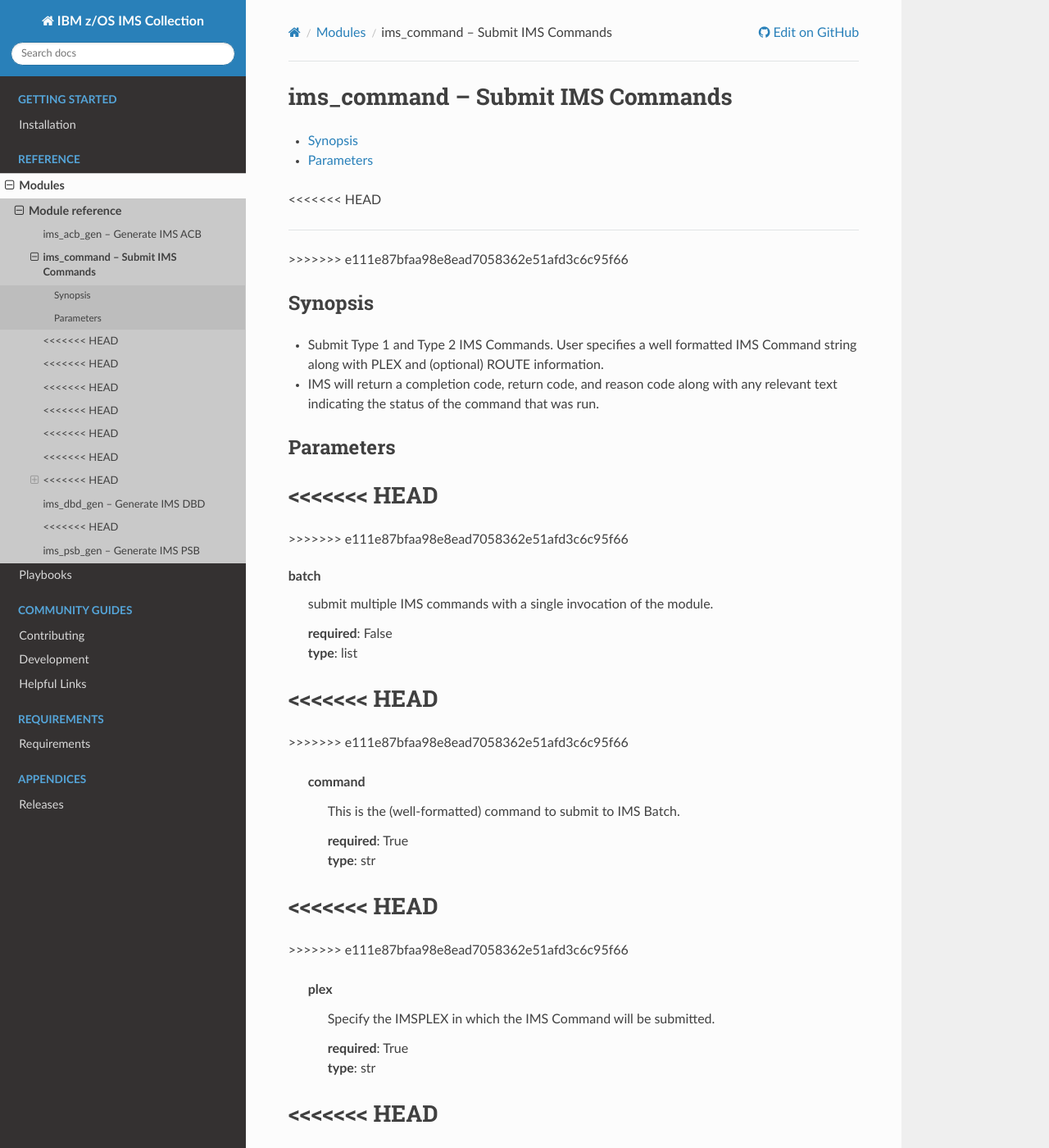
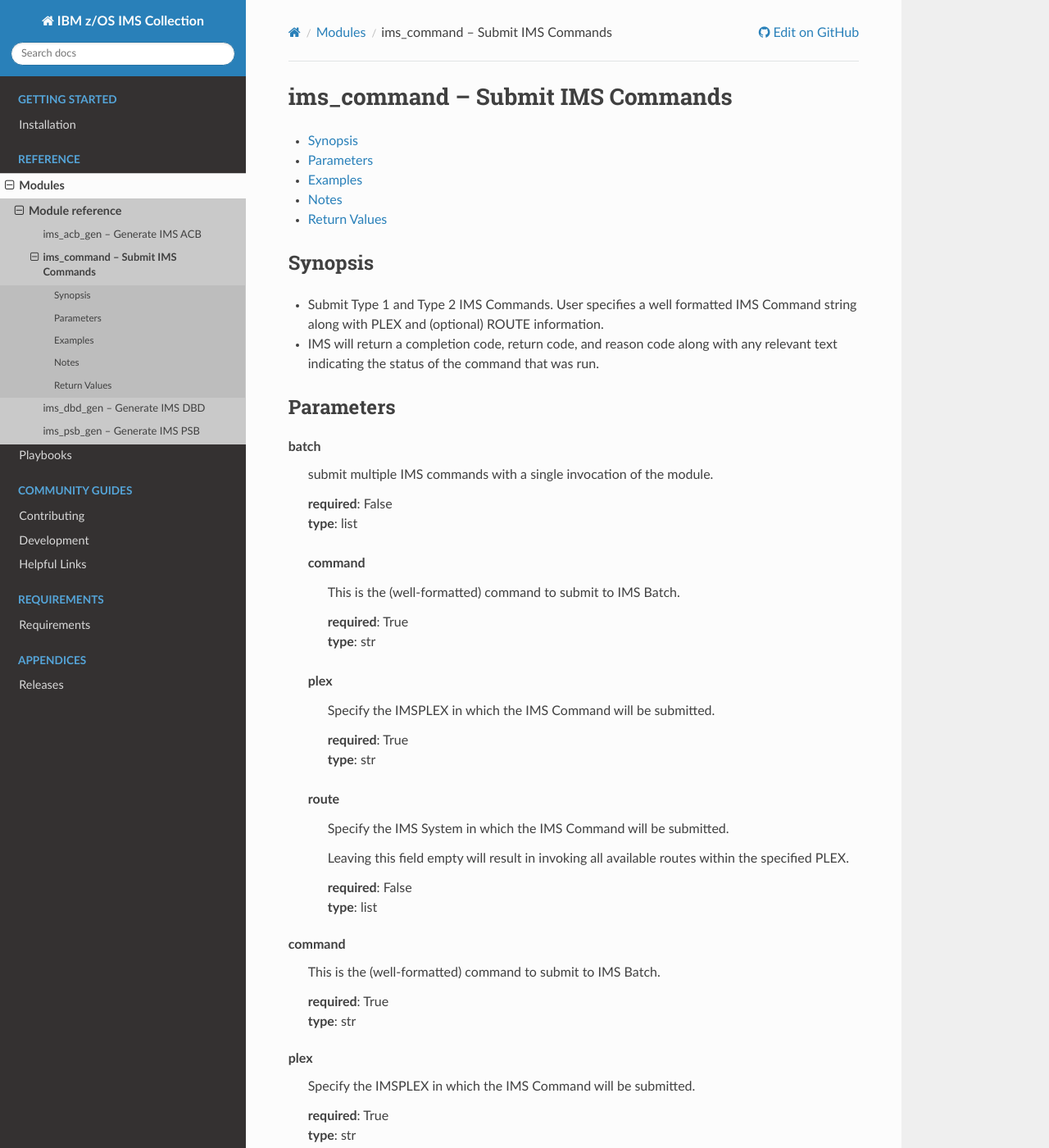
Before and after one commit to ansible-collections/ibm_zos_ims, a Sphinx documentation site: the page built from docs/source/modules/ims_command.rst, in a window 1280 px wide and 1400 px high. Shown: the whole window at 82% size. Built offline with Sphinx 7.4.7 and the Read the Docs theme 2.0.0, drawn with Linux system fonts in a browser that asks for light colours; some of the changed text lies outside the part shown.

Commit message:
fix doc errors for ansible doc extractor

```diff
--- a/docs/source/modules/ims_command.rst
+++ b/docs/source/modules/ims_command.rst
@@ -12,11 +12,7 @@
 .. contents::
    :local:
    :depth: 1
-<<<<<<< HEAD
 
-=======
-
->>>>>>> e111e87bfaa98e8ead7058362e51afd3c6c95f66
 
 Synopsis
 --------
@@ -31,10 +27,7 @@
 ----------
 
 
-<<<<<<< HEAD
-=======
 
->>>>>>> e111e87bfaa98e8ead7058362e51afd3c6c95f66
 
 batch
   submit multiple IMS commands with a single invocation of the module.
@@ -44,10 +37,7 @@
   | **type**: list
 
 
-<<<<<<< HEAD
-=======
 
->>>>>>> e111e87bfaa98e8ead7058362e51afd3c6c95f66
 
   command
     This is the (well-formatted) command to submit to IMS Batch.
@@ -57,10 +47,7 @@
     | **type**: str
 
 
-<<<<<<< HEAD
-=======
 
->>>>>>> e111e87bfaa98e8ead7058362e51afd3c6c95f66
 
   plex
     Specify the IMSPLEX in which the IMS Command will be submitted.
@@ -70,10 +57,7 @@
     | **type**: str
 
 
-<<<<<<< HEAD
-=======
 
->>>>>>> e111e87bfaa98e8ead7058362e51afd3c6c95f66
 
   route
     Specify the IMS System in which the IMS Command will be submitted.
@@ -86,10 +70,7 @@
 
 
 
-<<<<<<< HEAD
-=======
 
->>>>>>> e111e87bfaa98e8ead7058362e51afd3c6c95f66
 
 command
   This is the (well-formatted) command to submit to IMS Batch.
@@ -99,10 +80,7 @@
   | **type**: str
 
 
-<<<<<<< HEAD
-=======
 
->>>>>>> e111e87bfaa98e8ead7058362e51afd3c6c95f66
 
 plex
   Specify the IMSPLEX in which the IMS Command will be submitted.
@@ -112,10 +90,7 @@
   | **type**: str
 
 
-<<<<<<< HEAD
-=======
 
->>>>>>> e111e87bfaa98e8ead7058362e51afd3c6c95f66
 
 route
   Specify the IMS System in which the IMS Command will be submitted.
@@ -189,11 +164,6 @@
 .. note::
    This module requires Structured Call Interface (SCI) and Operations Manager (OM) to be active in the target IMSplex.
 
-<<<<<<< HEAD
-   This module requires the ``STEPLIB`` environment variable to be set with the IMS RESLIB concatenated to it.
-
-=======
->>>>>>> e111e87bfaa98e8ead7058362e51afd3c6c95f66
 
 
 
--- a/docs/source/modules/ims_dbd_gen.rst
+++ b/docs/source/modules/ims_dbd_gen.rst
@@ -142,10 +142,7 @@
   | **choices**: DATA_SET, USS
 
 
-<<<<<<< HEAD
-=======
 
->>>>>>> e111e87bfaa98e8ead7058362e51afd3c6c95f66
 
 member_list
   A list of member names if the source specified is a data set.
```
Also changed, not shown: 3 other files.
